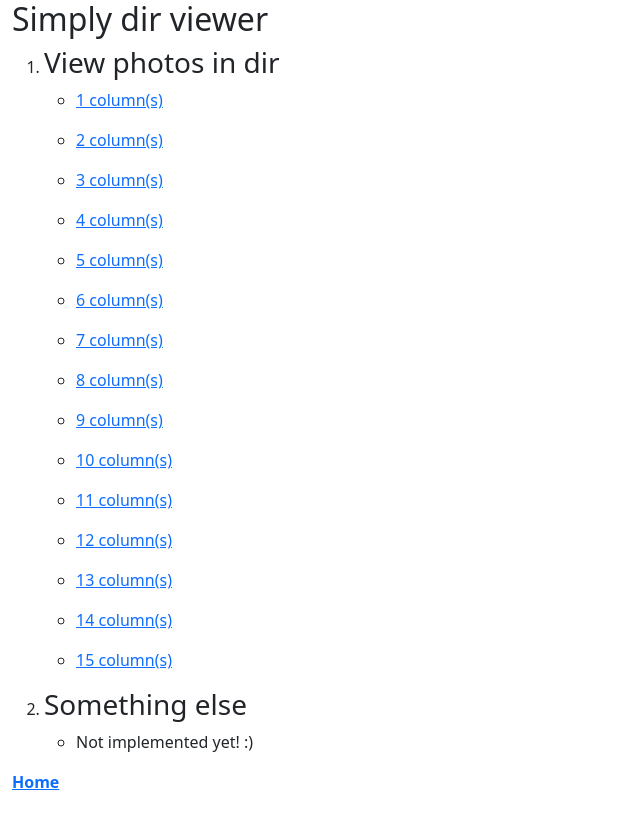
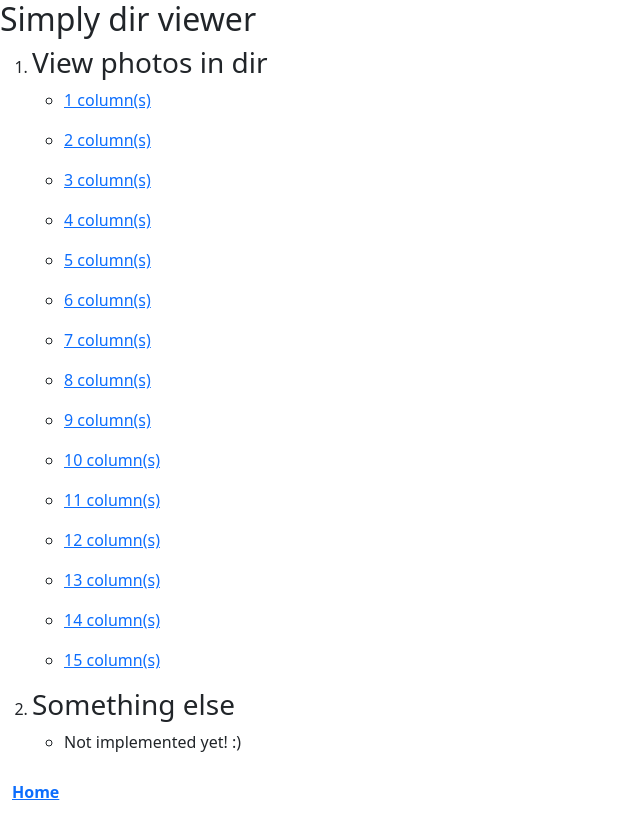
Before and after one commit to tol2000/simply_dir_viewer, a Flask app: page / in a window 1280 px wide. Shown: the whole page, without its empty margins (0-640 px from the left). Before the commit the page ends 790 px from the top, so only its background shows below. Run offline with Flask 2, Linux system fonts and the light colour scheme.

Commit message:
release 3.17: changes in base and other styles

```diff
--- a/templates/base.html
+++ b/templates/base.html
@@ -22,12 +22,10 @@
         </title>
     </head>
     <body>
-
-        <!-- Main block of any body in container -->
-        <div class="container-fluid">
-            {% block body %}
-            Base body
-            {% endblock %}
+        {% block body %}
+        Base body
+        {% endblock %}
+        <div class="container-fluid" style="padding-top: 10px">
             <p><a class="home_link" href="{{ url_for('index') }}">Home</a></p>
         </div>
 
--- a/templates/dirpic/dir.html
+++ b/templates/dirpic/dir.html
@@ -8,6 +8,7 @@ Directory: {{ dir_path }}
 {% endblock %}
 
 {% block body %}
+    <div class="container-fluid">
         <h4 style="margin-top: 10px;">Directory: {{ dir_path }}</h4>
         <div class="root_item"><a href="{{ root_dir_link }}">Root directory</a></div>
         <div class="up_item"><a href="{{ up_dir_link }}">.. Up</a></div>
@@ -39,4 +40,5 @@ Directory: {{ dir_path }}
             </tr>
         {% endfor %}
         </table>
+    </div>
 {% endblock %}
```
Also changed, not shown: templates/dirpic/picture.html (+5 -0 lines). Lines whose indentation alone changed are shown as unchanged.
